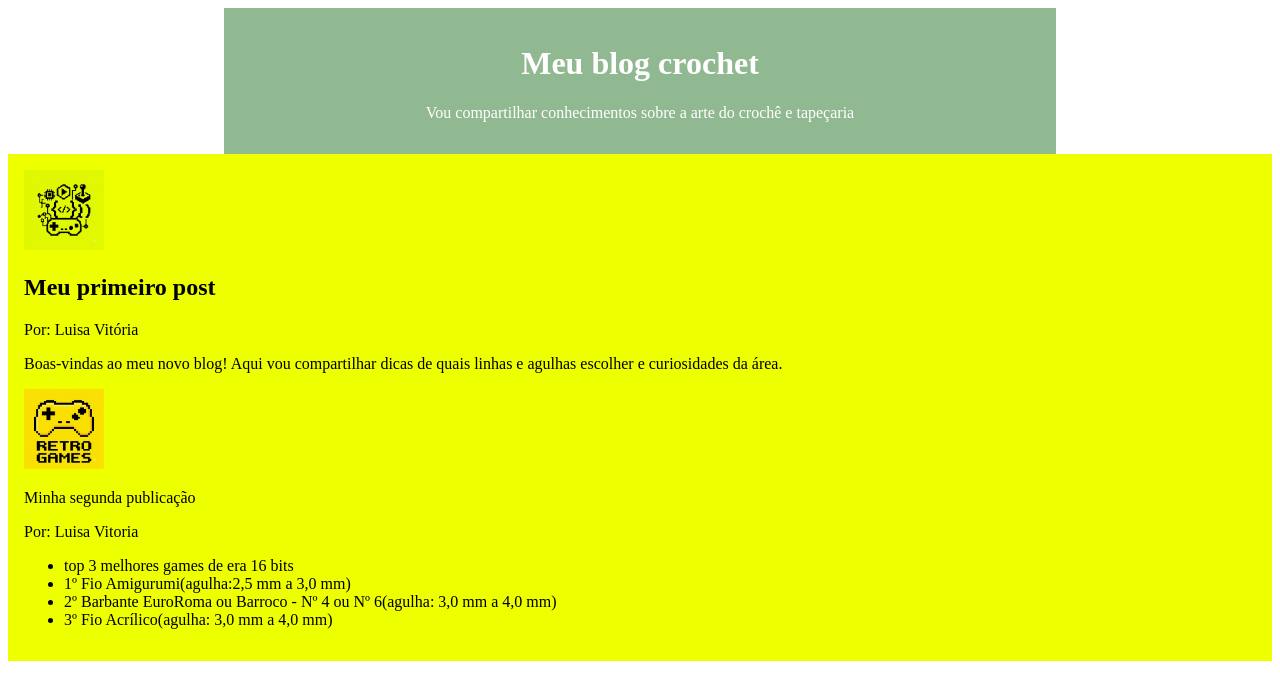
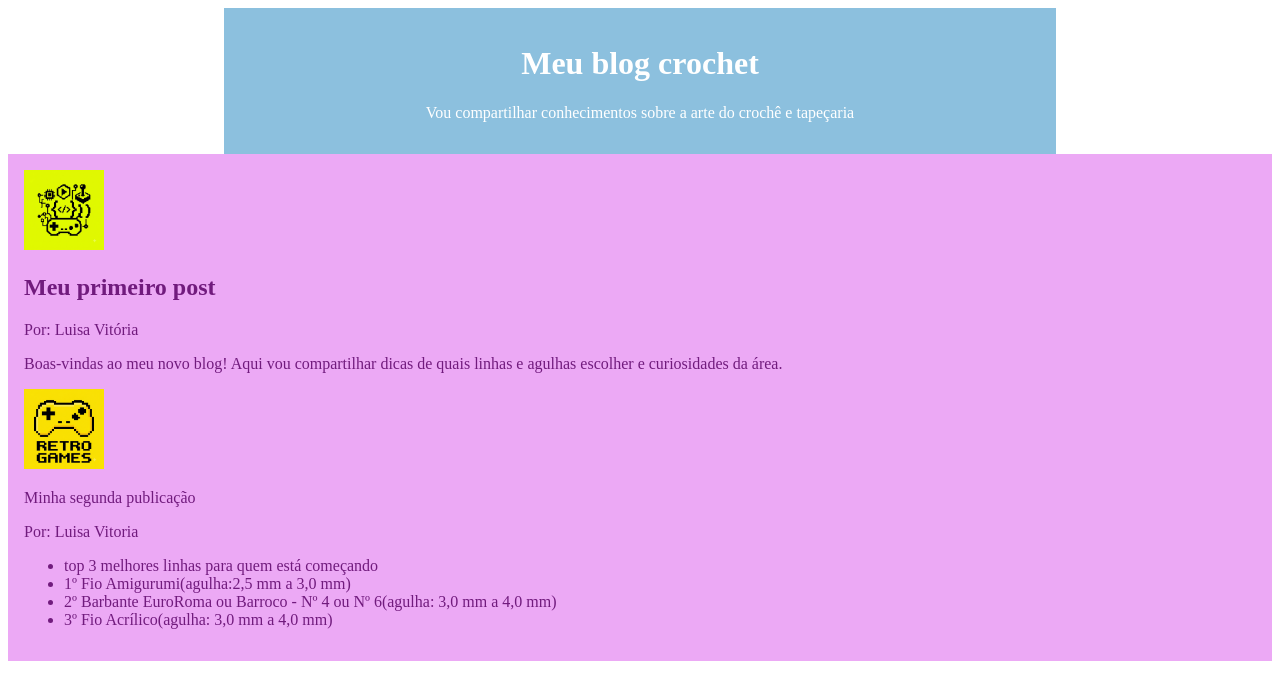
Before and after one commit to luisafagundes-dot/pagina-web-zero-luisa-2026, a plain HTML site: page index.html in a window 1280 px wide. Drawn offline with Linux system fonts and the light colour scheme.

Commit message:
Update index.html

```diff
--- a/index.html
+++ b/index.html
@@ -6,7 +6,7 @@
     <title>Document</title>
     <style>
         header{
-            background-color: #91b991;
+            background-color: #8cc0de;
             color: #FFFFFF;
             text-align: center;
             max-width: 800px;
@@ -14,8 +14,8 @@
             padding: 16px;
         }
         main{
-            background-color: #eeff00;
-            color:#000000;
+            background-color:#eca9f5;
+            color:#711b7d;
             margin: 0 auto;
             padding: 16px;
         }
@@ -43,7 +43,7 @@
 <p>Minha segunda publicação</p>
 <p>Por: Luisa Vitoria</p>
 <ul>
-    <li>top 3 melhores games de era 16 bits</li>
+    <li>top 3 melhores linhas para quem está começando</li>
     <li>1º Fio Amigurumi(agulha:2,5 mm a 3,0 mm)</li>
     <li>2º Barbante EuroRoma ou Barroco - Nº 4 ou Nº 6(agulha: 3,0 mm a 4,0 mm)</li>
     <li>3º Fio Acrílico(agulha: 3,0 mm a 4,0 mm)</li>
```
